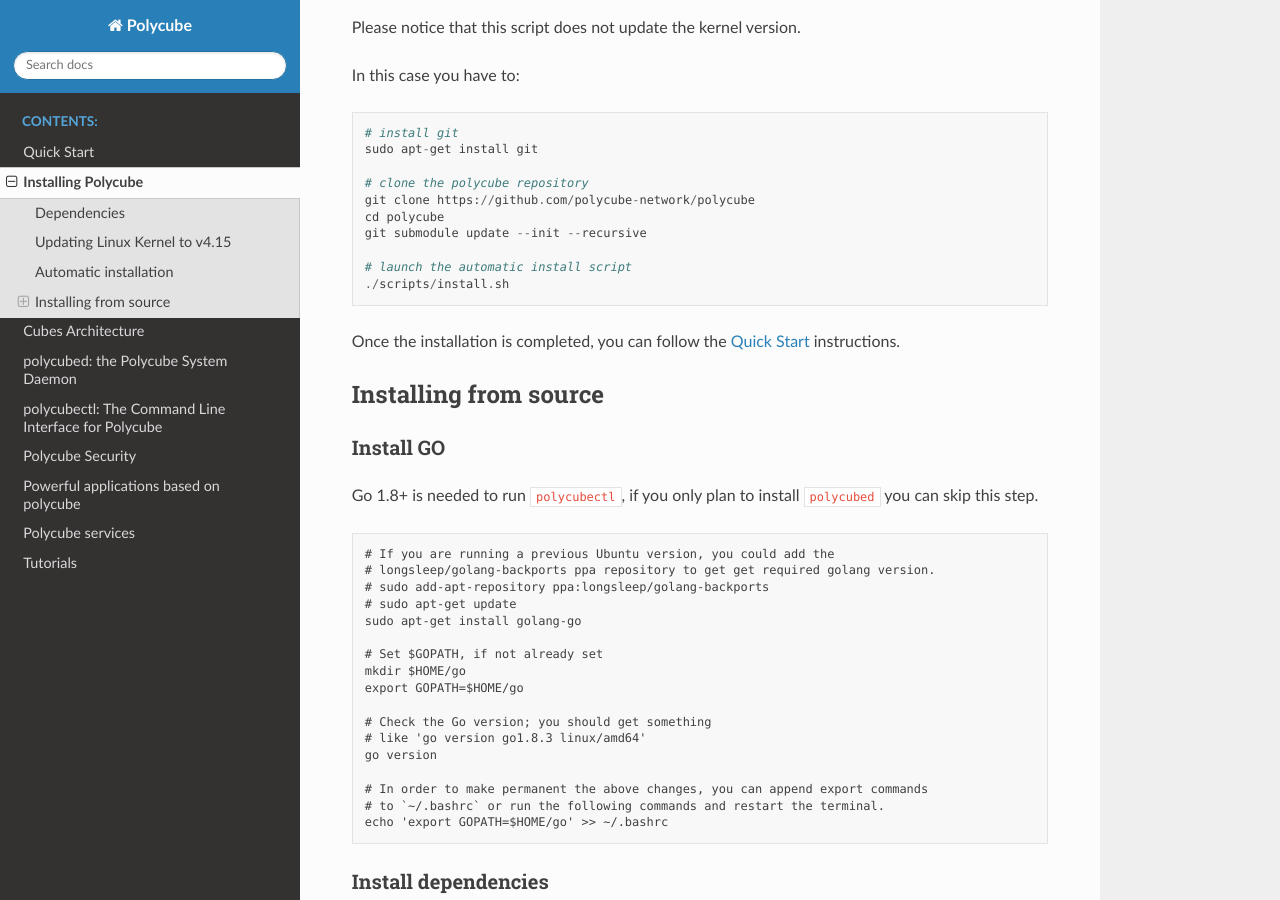
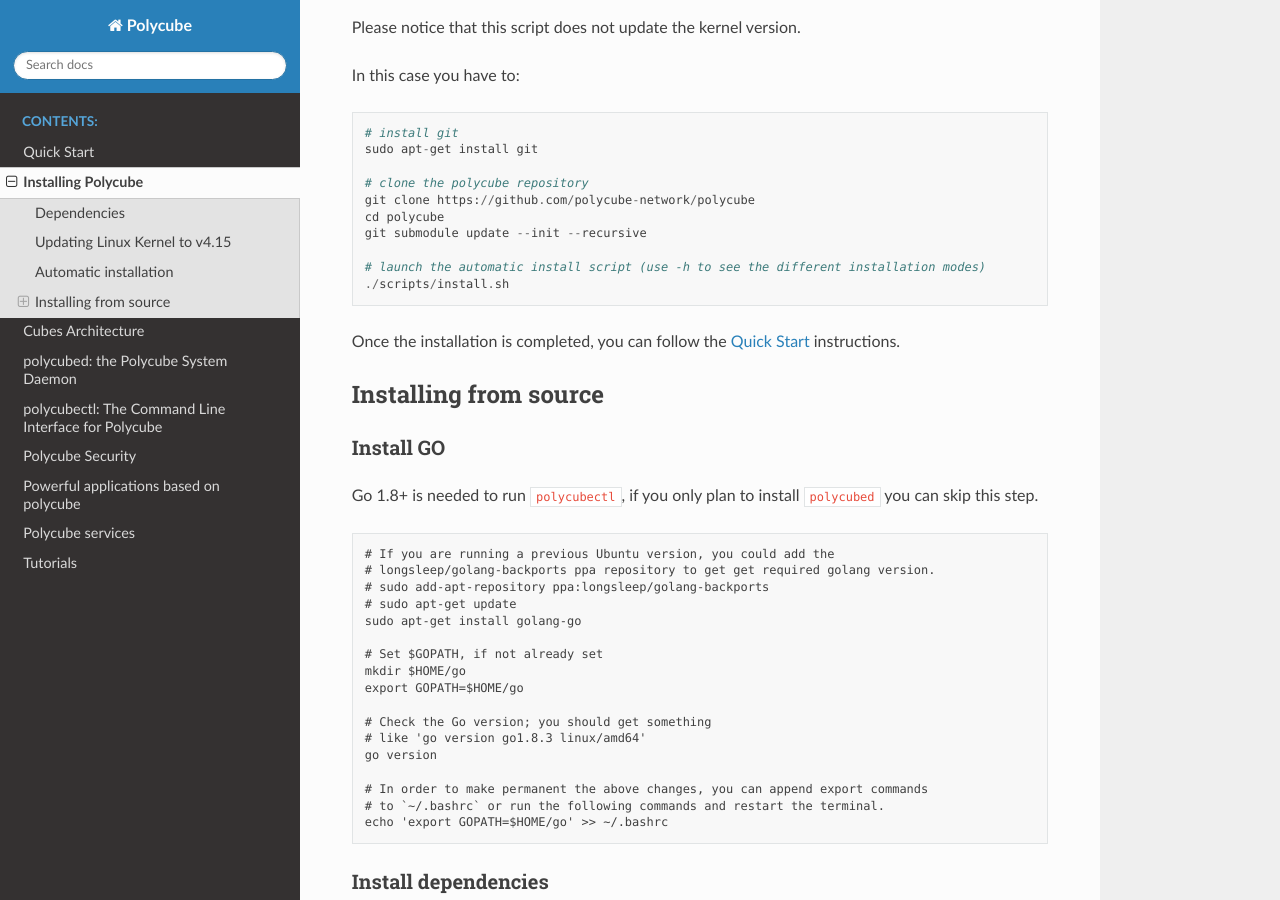
Before and after one commit to polycube-network/polycube, a Sphinx documentation site: the page built from Documentation/installation.rst, in a window 1280 px wide and 900 px high, scrolled down 949 px. Built offline with Sphinx 7.4.7 and the Read the Docs theme 2.0.0, drawn with Linux system fonts in a browser that asks for light colours; pages that are not in the unit, such as notebooks, are missing from menus.

Commit message:
install.sh: add help
Add some help to make it more usable.

Signed-off-by: Mauricio Vasquez B <mauriciovasquezbernal@gmail.com>

```diff
--- a/Documentation/installation.rst
+++ b/Documentation/installation.rst
@@ -51,7 +51,7 @@
     cd polycube
     git submodule update --init --recursive
 
-    # launch the automatic install script
+    # launch the automatic install script (use -h to see the different installation modes)
     ./scripts/install.sh
 
 Once the installation is completed, you can follow the :doc:`quickstart` instructions.
```
Also changed, not shown: 1 other file.
